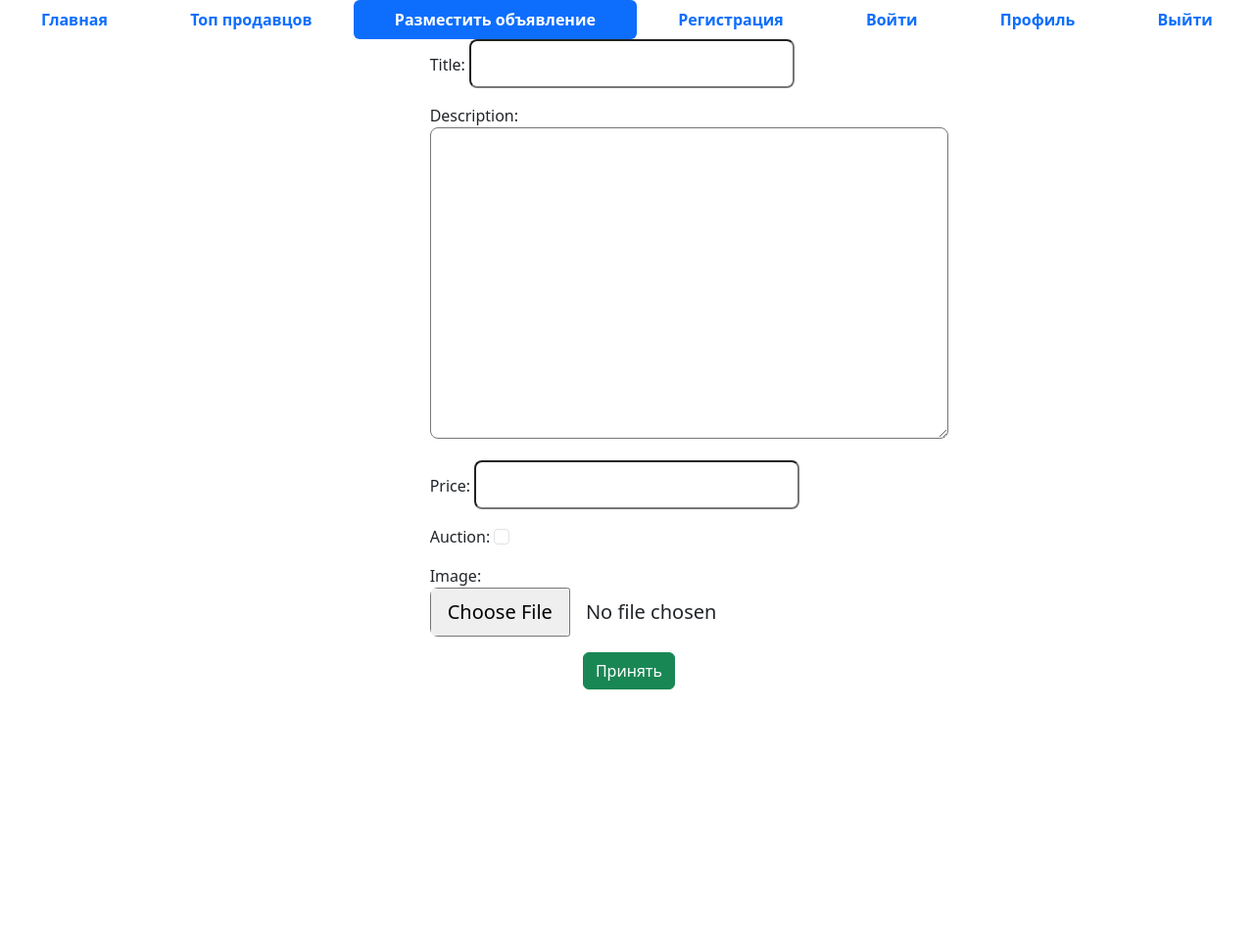
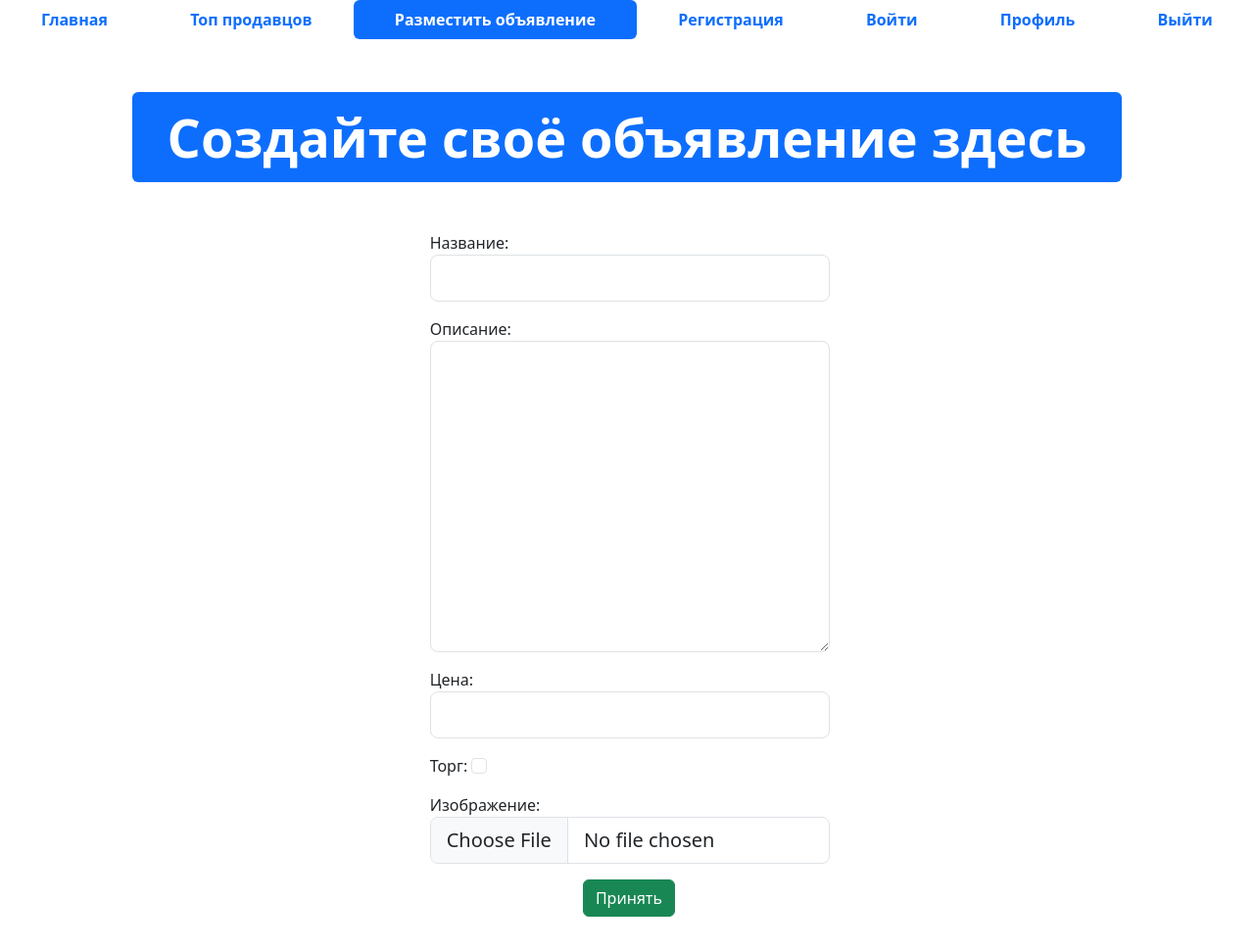
Before and after one commit to aiwobonappetit/module_4_django_stuff, a Django app: page /advertisement-post/ in a window 1280 px wide; the page is wider, and only the part inside the window is pictured. Shown: that part at 98% size. Before the commit the page ends 704 px from the top of that part, so only its background shows below. Run offline with Django 4.2, Linux system fonts and the light colour scheme; some libraries are stand-ins or nearby versions.

Commit message:
Занятие 10 / +Д/З

```diff
--- a/advertisement/app_advertisement/forms.py
+++ b/advertisement/app_advertisement/forms.py
@@ -1,23 +1,22 @@
 from django import forms
+from django.forms import ModelForm
+from .models import Advertisement
+from django.core.exceptions import ValidationError
 
-class AdvertisementForm(forms.Form):
-    title = forms.CharField(
-        max_length=60,
-        widget=forms.TextInput(attrs={"class" : "form-control-lg"})
-    )
+class AdvertisementForm(ModelForm):
+    class Meta:
+        model = Advertisement
+        fields = ["title", "description", "price", "auction", "image"]
+        widgets = {
+            "title" : forms.TextInput(attrs={"class": "form-control form-control-lg"}),
+            "description" : forms.Textarea(attrs={"class": "form-control form-control-lg"}),
+            "price" : forms.NumberInput(attrs={"class": "form-control form-control-lg"}),
+            "auction" : forms.CheckboxInput(attrs={"class": "form-check-input"}),
+            "image" : forms.FileInput(attrs={"class": "form-control form-control-lg"})
+        }
 
-    description = forms.CharField(
-        widget=forms.Textarea(attrs={"class" : "form-control-lg"})
-    )
-
-    price = forms.DecimalField(
-        widget=forms.NumberInput(attrs={"class" : "form-control-lg"})
-    )
-
-    auction = forms.BooleanField(
-        required=False,
-        widget=forms.CheckboxInput(attrs={"class" : "form-check-input"})
-                                 )
-    image = forms.ImageField(
-        widget=forms.FileInput(attrs={"class" : "form-control-lg"})
-    )
+    def valid_title(self):
+        title = self.cleaned_data.get("title")
+        if title and title.startswith("?"):
+            raise ValidationError("Название объявления не может начинаться с '?'.")
+        return title
--- a/advertisement/templates/advertisement-post.html
+++ b/advertisement/templates/advertisement-post.html
@@ -41,6 +41,13 @@
       </a>
     </li>
   </ul>
+  <div class="row">
+    <div class="col" style="margin: 50px auto; text-align: center;">
+      <div class="display-2">
+        <span class="badge bg-primary">Создайте своё объявление здесь</span>
+      </div>
+    </div>
+  </div>
     <form method="post" enctype="multipart/form-data">
       {% csrf_token %}
       <div class="row mb-3 offset-sm-4">
```
